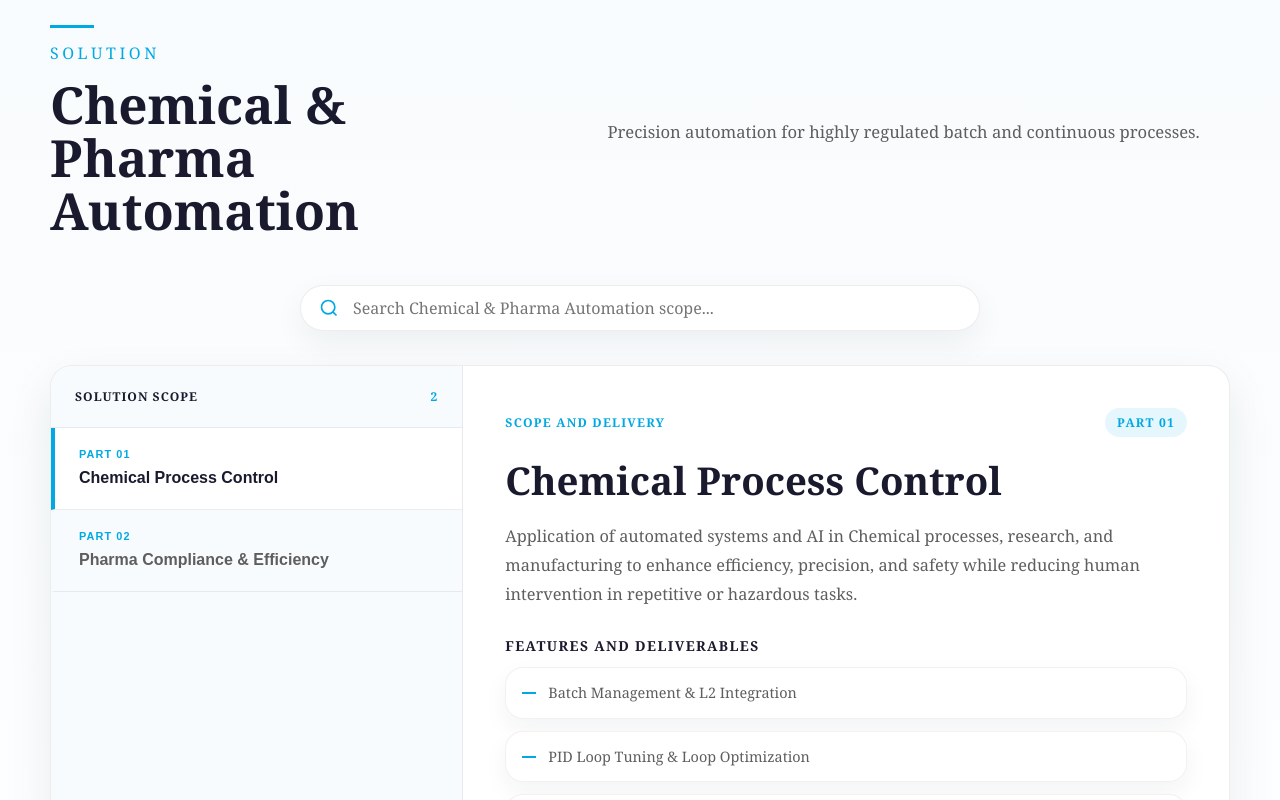
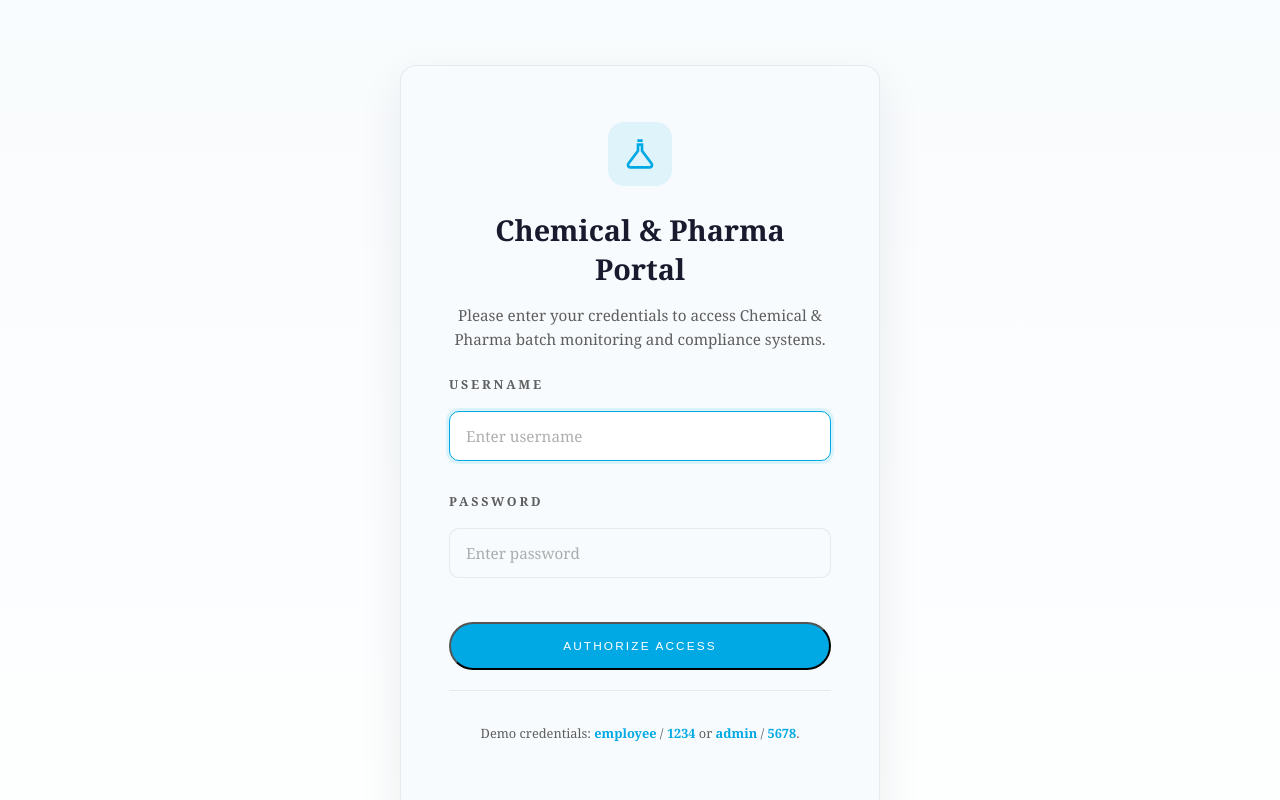
Before and after one commit to Soham407/Orvion-IntelliAct, a Next.js app: page /solutions/chemical-pharma in a window 1280 px wide. Shown: the part 720-1520 px from the top of the page. Built offline with nearby package versions, Linux system fonts and the light colour scheme.

Commit message:
Feat: Add restricted Chemical & Pharma Portal Login Gate to solutions/chemical-pharma route

```diff
--- a/app/solutions/[slug]/page.js
+++ b/app/solutions/[slug]/page.js
@@ -1,7 +1,7 @@
 "use client";
 
 import { notFound, useParams } from "next/navigation";
-import { useEffect, useRef } from "react";
+import { useEffect, useRef, useState } from "react";
 import Link from "next/link";
 import gsap from "gsap";
 import { ScrollTrigger } from "gsap/dist/ScrollTrigger";
@@ -14,6 +14,48 @@ export default function SolutionDetailPage() {
   const { slug } = useParams();
   const solution = solutions.find((item) => item.slug === slug);
   const mainRef = useRef(null);
+
+  const isChemicalPharma = slug === "chemical-pharma";
+  const [pharmaUsername, setPharmaUsername] = useState("");
+  const [pharmaPassword, setPharmaPassword] = useState("");
+  const [pharmaError, setPharmaError] = useState("");
+  const [pharmaLoading, setPharmaLoading] = useState(false);
+  const [isPharmaLoggedIn, setIsPharmaLoggedIn] = useState(false);
+
+  useEffect(() => {
+    if (isChemicalPharma) {
+      const auth = sessionStorage.getItem("oiapl-pharma-auth");
+      if (auth === "true") {
+        setIsPharmaLoggedIn(true);
+      }
+    }
+  }, [slug, isChemicalPharma]);
+
+  const handlePharmaLoginSubmit = (e) => {
+    e.preventDefault();
+    setPharmaLoading(true);
+    setPharmaError("");
+
+    setTimeout(() => {
+      const storedUsers = localStorage.getItem("oiapl-portal-users");
+      const users = storedUsers ? JSON.parse(storedUsers) : [
+        { username: "employee", password: "1234", role: "employee" },
+        { username: "admin", password: "5678", role: "admin" }
+      ];
+
+      const found = users.find(
+        (u) => u.username.toLowerCase() === pharmaUsername.trim().toLowerCase() && u.password === pharmaPassword
+      );
+
+      if (found) {
+        sessionStorage.setItem("oiapl-pharma-auth", "true");
+        setIsPharmaLoggedIn(true);
+      } else {
+        setPharmaError("Access denied. Please check your credentials.");
+      }
+      setPharmaLoading(false);
+    }, 700);
+  };
 
   if (!solution) {
     notFound();
@@ -190,7 +232,115 @@ export default function SolutionDetailPage() {
             </div>
           </section>
         </>
+      ) : isChemicalPharma && !isPharmaLoggedIn ? (
+        <section className="section catalog-detail-section">
+          <div className="shell">
+            <div className="portal-login-section" style={{ minHeight: "auto", padding: "40px 0 80px" }}>
+              <div className="portal-login-card gs-reveal" style={{ margin: "0 auto", background: "#f8fbfd" }}>
+                <div className="portal-icon" style={{ background: "rgba(0, 169, 227, 0.1)" }}>
+                  <svg viewBox="0 0 24 24" fill="none" stroke="currentColor" strokeWidth="2" style={{ color: "var(--accent)" }}>
+                    <path d="M10 2h4M19 22H5c-1.1 0-2-.9-2-2 0-.3.1-.6.3-.8l7.2-9.6V5h3v4.6l7.2 9.6c.2.2.3.5.3.8 0 1.1-.9 2-2 2z" />
+                  </svg>
+                </div>
+                <h1>Chemical & Pharma Portal</h1>
+                <p className="portal-subtitle" style={{ marginBottom: "24px" }}>
+                  Please enter your credentials to access Chemical & Pharma batch monitoring and compliance systems.
+                </p>
+
+                <form className="portal-form" onSubmit={handlePharmaLoginSubmit}>
+                  <div className="input-group" style={{ marginBottom: "16px" }}>
+                    <label className="mini-label" htmlFor="pharma-username" style={{ fontSize: "0.78rem", fontWeight: 600, color: "var(--muted)", textTransform: "uppercase" }}>
+                      Username
+                    </label>
+                    <input
+                      id="pharma-username"
+                      type="text"
+                      placeholder="Enter username"
+                      className="portal-input"
+                      value={pharmaUsername}
+                      onChange={(e) => setPharmaUsername(e.target.value)}
+                      autoFocus
+                      required
+                    />
+                  </div>
+
+                  <div className="input-group" style={{ marginBottom: "20px" }}>
+                    <label className="mini-label" htmlFor="pharma-password" style={{ fontSize: "0.78rem", fontWeight: 600, color: "var(--muted)", textTransform: "uppercase" }}>
+                      Password
+                    </label>
+                    <input
+                      id="pharma-password"
+                      type="password"
+                      placeholder="Enter password"
+                      className="portal-input"
+                      value={pharmaPassword}
+                      onChange={(e) => setPharmaPassword(e.target.value)}
+                      required
+                    />
+                  </div>
+
+                  {pharmaError && (
+                    <div className="portal-error" style={{ marginBottom: "20px" }}>
+                      <svg viewBox="0 0 24 24" fill="none" stroke="currentColor" strokeWidth="2">
+                        <circle cx="12" cy="12" r="10" />
+                        <line x1="12" y1="8" x2="12" y2="12" />
+                        <line x1="12" y1="16" x2="12.01" y2="16" />
+                      </svg>
+                      {pharmaError}
+                    </div>
+                  )}
+
+                  <button
+                    type="submit"
+                    className="button primary portal-submit"
+                    disabled={pharmaLoading}
+                  >
+                    {pharmaLoading ? "Verifying..." : "Authorize Access"}
+                  </button>
+                </form>
+
+                <div className="portal-login-footer" style={{ marginTop: "20px", paddingTop: "20px" }}>
+                  <p>
+                    Demo credentials: <strong style={{ color: "var(--accent)" }}>employee</strong> / <strong style={{ color: "var(--accent)" }}>1234</strong> or <strong style={{ color: "var(--accent)" }}>admin</strong> / <strong style={{ color: "var(--accent)" }}>5678</strong>.
+                  </p>
+                </div>
+              </div>
+            </div>
+          </div>
+        </section>
       ) : (
+        <>
+          {isChemicalPharma && isPharmaLoggedIn && (
+            <div className="shell" style={{ display: "flex", justifyContent: "flex-end", padding: "24px 0 0" }}>
+              <button
+                onClick={() => {
+                  sessionStorage.removeItem("oiapl-pharma-auth");
+                  setIsPharmaLoggedIn(false);
+                }}
+                className="portal-logout"
+                style={{
+                  fontSize: "0.82rem",
+                  padding: "8px 16px",
+                  background: "#fff0f0",
+                  color: "#c0392b",
+                  border: "1px solid #ffd4d4",
+                  borderRadius: "8px",
+                  cursor: "pointer",
+                  fontWeight: 600,
+                  display: "flex",
+                  alignItems: "center",
+                  gap: "6px"
+                }}
+              >
+                <svg viewBox="0 0 24 24" fill="none" stroke="currentColor" strokeWidth="2" style={{ width: 14, height: 14 }}>
+                  <path d="M9 21H5a2 2 0 0 1-2-2V5a2 2 0 0 1 2-2h4" />
+                  <polyline points="16 17 21 12 16 7" />
+                  <line x1="21" y1="12" x2="9" y2="12" />
+                </svg>
+                Sign Out Portal
+              </button>
+            </div>
+          )}
           <DetailContentBrowser
             record={solution}
             kind="Solution"
@@ -205,6 +355,7 @@ export default function SolutionDetailPage() {
             backHref="/solutions"
             backLabel="All Solutions"
           />
+        </>
       )}
     </div>
   );
```
Lines whose indentation alone changed are shown as unchanged.
